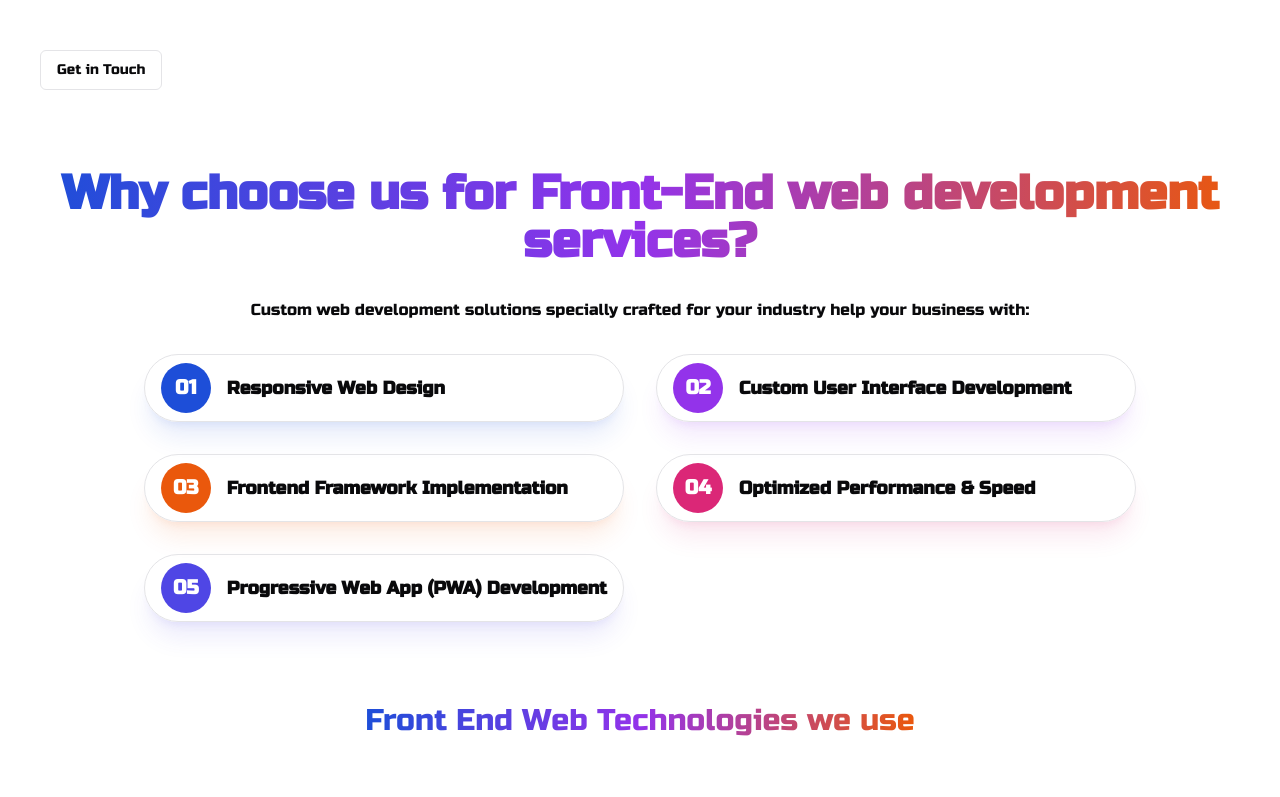
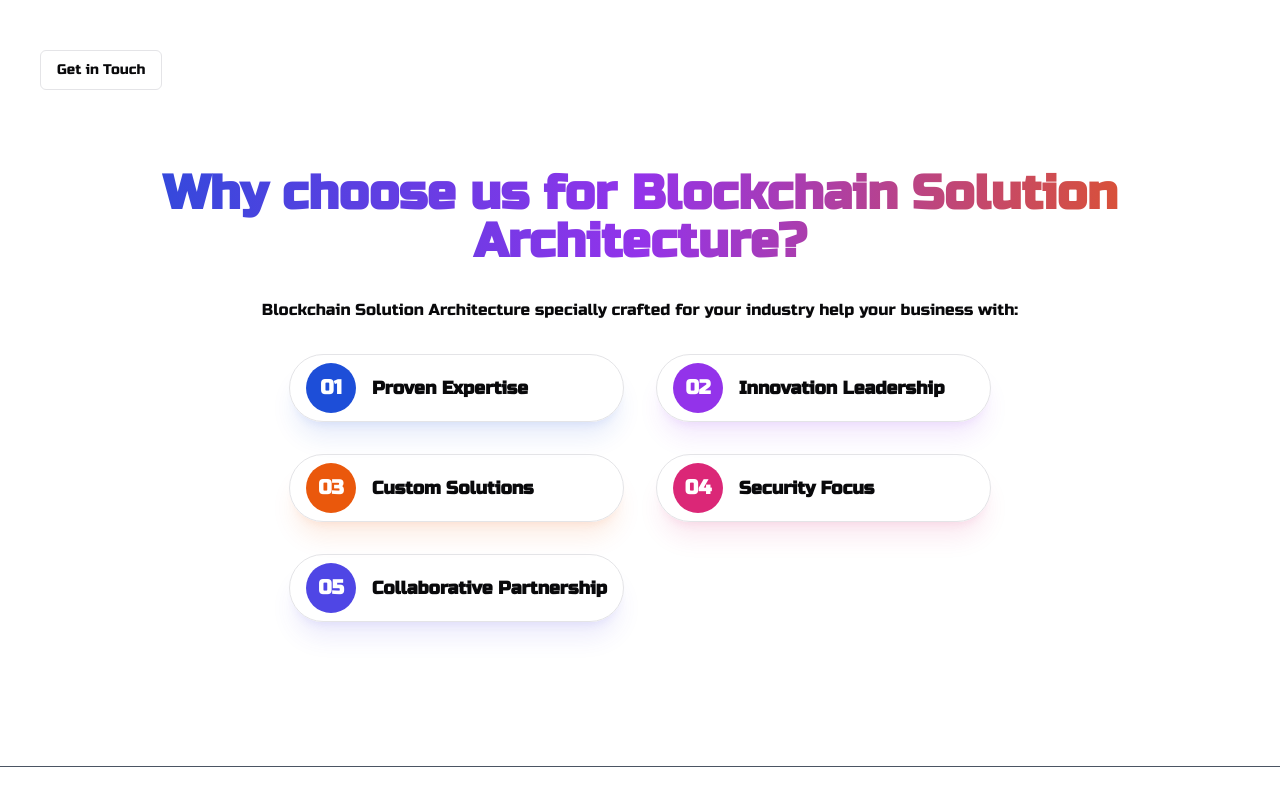
Before and after one commit to Chainverse-Lab/chainvese-website, a Next.js app: page /services/blockchain-solution-architecture in a window 1280 px wide. Shown: the part 703-1500 px from the top of the page. Built offline with nearby package versions, Linux system fonts and the light colour scheme.

Commit message:
fix issuess

```diff
--- a/src/app/readymade/customizable/page.tsx
+++ b/src/app/readymade/customizable/page.tsx
@@ -1,5 +1,4 @@
 import ServicesHero from "@/components/ServicesPages/ServicesHero";
-import WhyUs from "@/components/ServicesPages/WhyUs";
 import TechSlider from "@/components/TechSlider";
 import React from "react";
 
--- a/src/app/readymade/mvp/page.tsx
+++ b/src/app/readymade/mvp/page.tsx
@@ -1,5 +1,4 @@
 import ServicesHero from "@/components/ServicesPages/ServicesHero";
-import WhyUs from "@/components/ServicesPages/WhyUs";
 import TechSlider from "@/components/TechSlider";
 import React from "react";
 
--- a/src/app/services/blockchain-solution-architecture/page.tsx
+++ b/src/app/services/blockchain-solution-architecture/page.tsx
@@ -1,5 +1,5 @@
 import ServicesHero from "@/components/ServicesPages/ServicesHero";
-import WhyUs from "@/components/ServicesPages/WhyUs";
+import { WhyUsBc } from "@/components/ServicesPages/WhyUs";
 import TechSlider from "@/components/TechSlider";
 import React from "react";
 
@@ -11,8 +11,8 @@ const page = () => {
         para="At Chainverse Labs, we understand that a solid foundation is crucial for successful blockchain solutions. Our experts specialize in designing robust and scalable blockchain architectures. Whether you're exploring public or private blockchains, our tailored solutions ensure optimal performance, security, and efficiency. Trust us to architect the future of your business with blockchain technology."
         imgSrc="/hero-web.png"
       />
-      <WhyUs />
-      <TechSlider />
+      <WhyUsBc />
+      {/* <TechSlider /> */}
     </main>
   );
 };
--- a/src/app/services/front-end-development/page.tsx
+++ b/src/app/services/front-end-development/page.tsx
@@ -1,5 +1,5 @@
 import ServicesHero from "@/components/ServicesPages/ServicesHero";
-import WhyUs from "@/components/ServicesPages/WhyUs";
+import { WhyUsWeb } from "@/components/ServicesPages/WhyUs";
 import TechSlider from "@/components/TechSlider";
 import React from "react";
 
@@ -14,7 +14,7 @@ const page = () => {
               bespoke Frontend Web Development Services."
         imgSrc="/hero-web.png"
       />
-      <WhyUs />
+      <WhyUsWeb />
       <TechSlider />
     </main>
   );
--- a/src/components/ServicesPages/WhyUs.tsx
+++ b/src/components/ServicesPages/WhyUs.tsx
@@ -1,46 +1,9 @@
 "use client";
-import React, { ReactNode } from "react";
-import { motion } from "framer-motion";
+import React from "react";
+import { BounceCard } from "../animated/BonceCard";
+import { bcSolServices, webDevelopmentServices } from "@/constants/config-data";
 
-const webDevelopmentServices = [
-  {
-    id: 1,
-    num: "01",
-    title: "Responsive Web Design",
-    color: "bg-blue-700",
-    shadow: "shadow-blue-700/10",
-  },
-  {
-    id: 2,
-    num: "02",
-    title: "Custom User Interface Development",
-    color: "bg-purple-600",
-    shadow: "shadow-purple-600/10",
-  },
-  {
-    id: 3,
-    num: "03",
-    title: "Frontend Framework Implementation",
-    color: "bg-orange-600",
-    shadow: "shadow-orange-600/10",
-  },
-  {
-    id: 4,
-    num: "04",
-    title: "Optimized Performance & Speed",
-    color: "bg-pink-600",
-    shadow: "shadow-pink-600/10",
-  },
-  {
-    id: 5,
-    num: "05",
-    title: "Progressive Web App (PWA) Development",
-    color: "bg-indigo-600",
-    shadow: "shadow-indigo-600/10",
-  },
-];
-
-const WhyUs = () => {
+export const WhyUsWeb = () => {
   return (
     <section className="py-12">
       <div className="flex flex-col justify-center items-center space-y-4">
@@ -73,22 +36,35 @@ const WhyUs = () => {
   );
 };
 
-export default WhyUs;
-
-const BounceCard = ({
-  className,
-  children,
-}: {
-  className: string;
-
-  children: ReactNode;
-}) => {
+export const WhyUsBc = () => {
   return (
-    <motion.div
-      whileHover={{ scale: 0.95, rotate: "-1deg" }}
-      className={`group relative cursor-pointer ${className}`}
-    >
-      {children}
-    </motion.div>
+    <section className="py-12">
+      <div className="flex flex-col justify-center items-center space-y-4">
+        <h1 className="lg:text-5xl md:text-5xl text-3xl text-center font-extrabold gradient">
+          Why choose us for Blockchain Solution Architecture?
+        </h1>
+        <p className="py-4">
+          Blockchain Solution Architecture specially crafted for your industry
+          help your business with:
+        </p>
+        <div className="grid grid-cols-1 gap-4 lg:grid-cols-2 lg:gap-8">
+          {bcSolServices.map((data) => (
+            <BounceCard
+              key={data.id}
+              className={`rounded-full border p-2 shadow-xl ${data.shadow} hover:`}
+            >
+              <div className="flex items-center gap-4 px-2">
+                <div
+                  className={`w-[50px] h-[50px] p-6 rounded-full ${data.color} flex justify-center items-center text-white`}
+                >
+                  <p className="lg:text-xl font-bold">{data.num}</p>
+                </div>
+                <p className="text-xs lg:text-lg font-semibold">{data.title}</p>
+              </div>
+            </BounceCard>
+          ))}
+        </div>
+      </div>
+    </section>
   );
 };
--- /dev/null
+++ b/src/components/animated/BonceCard.tsx
@@ -0,0 +1,20 @@
+import { ReactNode } from "react";
+import { motion } from "framer-motion";
+
+export const BounceCard = ({
+  className,
+  children,
+}: {
+  className: string;
+
+  children: ReactNode;
+}) => {
+  return (
+    <motion.div
+      whileHover={{ scale: 0.95, rotate: "-1deg" }}
+      className={`group relative cursor-pointer ${className}`}
+    >
+      {children}
+    </motion.div>
+  );
+};
--- a/src/constants/config-data.ts
+++ b/src/constants/config-data.ts
@@ -0,0 +1,131 @@
+import { DataType } from "@/types/types";
+import { ReactNode } from "react";
+
+//Why Us Section Data
+export const webDevelopmentServices = [
+  {
+    id: 1,
+    num: "01",
+    title: "Responsive Web Design",
+    color: "bg-blue-700",
+    shadow: "shadow-blue-700/10",
+  },
+  {
+    id: 2,
+    num: "02",
+    title: "Custom User Interface Development",
+    color: "bg-purple-600",
+    shadow: "shadow-purple-600/10",
+  },
+  {
+    id: 3,
+    num: "03",
+    title: "Frontend Framework Implementation",
+    color: "bg-orange-600",
+    shadow: "shadow-orange-600/10",
+  },
+  {
+    id: 4,
+    num: "04",
+    title: "Optimized Performance & Speed",
+    color: "bg-pink-600",
+    shadow: "shadow-pink-600/10",
+  },
+  {
+    id: 5,
+    num: "05",
+    title: "Progressive Web App (PWA) Development",
+    color: "bg-indigo-600",
+    shadow: "shadow-indigo-600/10",
+  },
+];
+
+export const bcSolServices = [
+  {
+    id: 1,
+    num: "01",
+    title: "Proven Expertise",
+    color: "bg-blue-700",
+    shadow: "shadow-blue-700/10",
+  },
+  {
+    id: 2,
+    num: "02",
+    title: "Innovation Leadership",
+    color: "bg-purple-600",
+    shadow: "shadow-purple-600/10",
+  },
+  {
+    id: 3,
+    num: "03",
+    title: "Custom Solutions",
+    color: "bg-orange-600",
+    shadow: "shadow-orange-600/10",
+  },
+  {
+    id: 4,
+    num: "04",
+    title: "Security Focus",
+    color: "bg-pink-600",
+    shadow: "shadow-pink-600/10",
+  },
+  {
+    id: 5,
+    num: "05",
+    title: "Collaborative Partnership",
+    color: "bg-indigo-600",
+    shadow: "shadow-indigo-600/10",
+  },
+];
+
+export const postData: DataType[] = [
+  {
+    name: "Robert Fox",
+    profession: "CEO, Parkview Int.Ltd",
+    comment:
+      "There are many variations of passages of Lorem Ipsum available, but the majority have suffered alteration in some form, by injected humour",
+    imgSrc: "/assets/testimonial/user.svg",
+  },
+  {
+    name: "Leslie Alexander",
+    profession: "CEO, Parkview Int.Ltd",
+    comment:
+      "There are many variations of passages of Lorem Ipsum available, but the majority have suffered alteration in some form, by injected humour",
+    imgSrc: "/assets/mentor/user2.png",
+  },
+  {
+    name: "Cody Fisher",
+    profession: "CEO, Parkview Int.Ltd",
+    comment:
+      "There are many variations of passages of Lorem Ipsum available, but the majority have suffered alteration in some form, by injected humour",
+    imgSrc: "/assets/mentor/user3.png",
+  },
+  {
+    name: "Robert Fox",
+    profession: "CEO, Parkview Int.Ltd",
+    comment:
+      "There are many variations of passages of Lorem Ipsum available, but the majority have suffered alteration in some form, by injected humour",
+    imgSrc: "/assets/mentor/user1.png",
+  },
+  {
+    name: "Leslie Alexander",
+    profession: "CEO, Parkview Int.Ltd",
+    comment:
+      "There are many variations of passages of Lorem Ipsum available, but the majority have suffered alteration in some form, by injected humour",
+    imgSrc: "/assets/mentor/user2.png",
+  },
+  {
+    name: "Cody Fisher",
+    profession: "CEO, Parkview Int.Ltd",
+    comment:
+      "There are many variations of passages of Lorem Ipsum available, but the majority have suffered alteration in some form, by injected humour",
+    imgSrc: "/assets/mentor/user3.png",
+  },
+];
+
+export const FooterLinks = [
+  { id: 1, text: "About", href: "/about" },
+  { id: 2, text: "Services", href: "/services" },
+  { id: 3, text: "Why us", href: "/why-us" },
+  { id: 4, text: "Contact", href: "/contact" },
+];
--- a/src/layout/Footer.tsx
+++ b/src/layout/Footer.tsx
@@ -1,3 +1,4 @@
+import { FooterLinks } from "@/constants/config-data";
 import Link from "next/link";
 import React from "react";
 import { FaFacebookF } from "react-icons/fa";
@@ -8,13 +9,6 @@ const socialMediaData = [
   { id: 1, icon: <FaFacebookF />, link: "https://www.facebook.com/" },
   { id: 2, icon: <FaLinkedinIn />, link: "https://www.linkedin.com/" },
   { id: 3, icon: <FaXTwitter />, link: "https://twitter.com/" },
-];
-
-const navigationLinks = [
-  { id: 1, text: "About", href: "/about" },
-  { id: 2, text: "Services", href: "/services" },
-  { id: 3, text: "Why us", href: "/why-us" },
-  { id: 4, text: "Contact", href: "/contact" },
 ];
 
 const Footer = () => {
@@ -30,7 +24,7 @@ const Footer = () => {
               </span>
             </Link>
             <div className="flex flex-col lg:flex-row lg:space-x-8 justify-between items-center">
-              {navigationLinks.map((link) => (
+              {FooterLinks.map((link) => (
                 <Link
                   key={link.id}
                   href={link.href}
--- /dev/null
+++ b/src/types/types.ts
@@ -0,0 +1,7 @@
+
+export type DataType = {
+  profession: string;
+  comment: string;
+  imgSrc: string;
+  name: string;
+};
```
Also changed, not shown: src/app/aboutus/page.tsx (+30 -22 lines), src/components/Testimonials.tsx (+1 -56 lines), public/teamPics/pfp1.jpeg (added).
